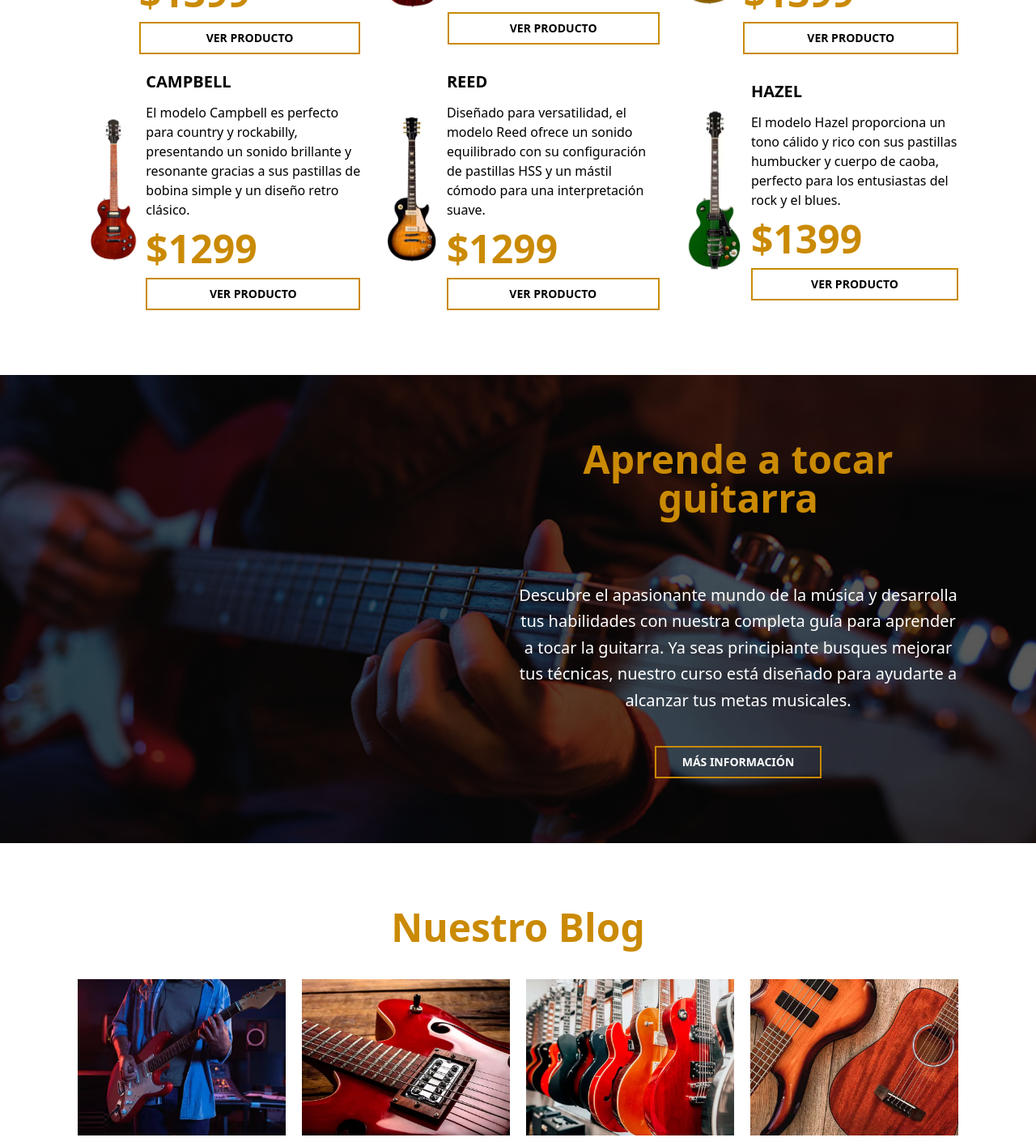
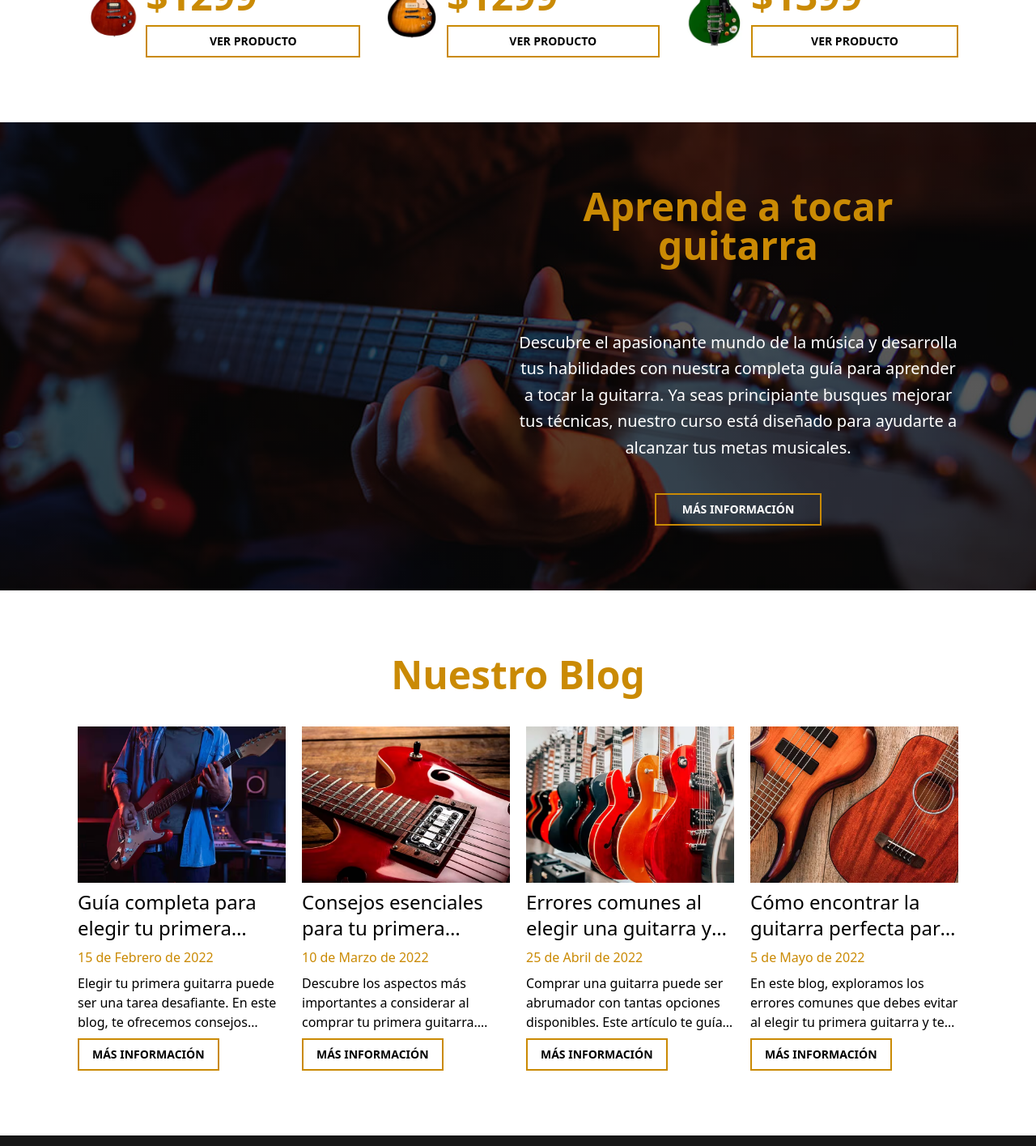
Before and after one commit to BrandonSGC/react-guitar-la, a React (Vite) app: page / in a window 1280 px wide. Shown: the part 1760-3175 px from the top of the page at 81% size. Built offline with nearby package versions, Linux system fonts and the light colour scheme; the HTML template or start-up script is replaced by a standard one.

Commit message:
Improving SEO

```diff
--- a/index.html
+++ b/index.html
@@ -4,6 +4,7 @@
     <meta charset="UTF-8" />
     <link rel="icon" type="image/svg+xml" href="/favicon.svg" />
     <meta name="viewport" content="width=device-width, initial-scale=1.0" />
+    <meta name="description" content="Descubre la colección más completa de guitarras eléctricas y acústicas en nuestra tienda en línea. Encuentra tu instrumento ideal al mejor precio. Visítanos ahora y explora nuestra variedad de marcas y modelos.">
     <title>Guitar LA</title>
   </head>
   <body>
--- a/src/components/BlogEntryCard.jsx
+++ b/src/components/BlogEntryCard.jsx
@@ -5,11 +5,18 @@ export const BlogEntryCard = ({ id, image, title, date, description }) => {
   return (
     <div className="space-y-2">
       <Image src={image} alt="blog image" />
-      <h3 className="text-2xl">{title}</h3>
+      <Link
+        to={`/blog/${id}`}
+        title={`Read more about ${title}`}
+        className="text-2xl line-clamp-2 hover:text-yellow-900"
+      >
+        {title}
+      </Link>
       <span className="block text-yellow-600">{date}</span>
       <p className="line-clamp-3">{description}</p>
       <Link
         to={`/blog/${id}`}
+        title={`Read more about ${title}`}
         className="block px-4 py-2 text-sm font-bold text-center uppercase border-2 border-yellow-600 md:inline-block hover:bg-yellow-600 hover:text-white"
       >
         Más Información
--- a/src/components/GuitarCard.jsx
+++ b/src/components/GuitarCard.jsx
@@ -9,7 +9,7 @@ export const GuitarCard = ({ id, imageURL, name, price, description }) => {
       </div>
       <div className="flex flex-col justify-center gap-3">
         <h3 className="text-xl font-black">{name}</h3>
-        <p>{description}</p>
+        <p className="line-clamp-3">{description}</p>
         <span className="text-5xl font-black text-yellow-600">${price}</span>
         <Link
           to={`/store/guitar/${id}`}
```
